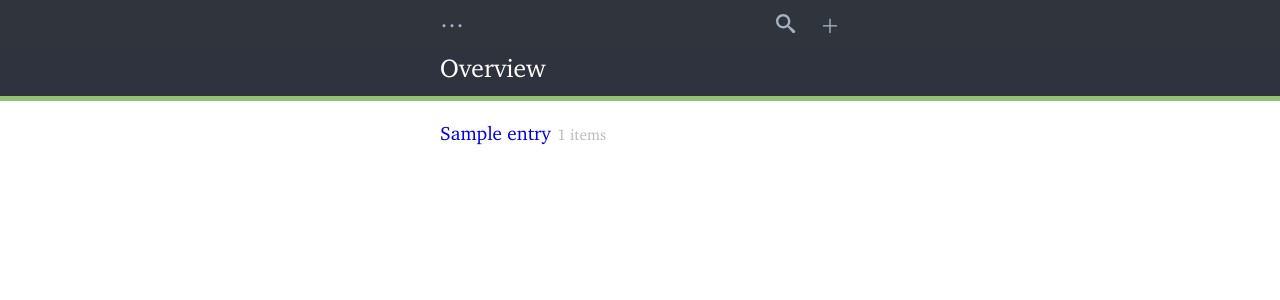
After one commit to bencrowder/liszt, a Django app: template liszt/templates/overview.html in a window 1280 px wide. The commit adds this page. Shown: the top 300 px of the page. Run offline with Django 3.2, Linux system fonts and the light colour scheme; a user stored in the database is signed in; tables that the repository leaves empty hold one stand-in row (values such as "Sample post"); the template is opened without the code that fills it: values that come from a table or form of the project are taken from there, most other values are stand-ins (such as "Sample title", 1, 10 or a date in 2020); some libraries are stand-ins or nearby versions.

Commit message:
Adds overview

```diff
--- a/liszt/static/css/style.css
+++ b/liszt/static/css/style.css
@@ -516,6 +516,45 @@ main#content {
     margin: 0 0 1em 0;
     padding-bottom: 1px; }
 
+/* Overview */
+/* -------------------------------------------------- */
+.wrapper ul.entries {
+  font-size: 1.2em;
+  line-height: 1.3em;
+  list-style: none;
+  margin: 0;
+  padding: 0; }
+  .wrapper ul.entries li a {
+    text-decoration: none; }
+  .wrapper ul.entries li span {
+    color: #bbb;
+    font-size: .8em;
+    line-height: 1.1em;
+    margin-left: 1px; }
+  .wrapper ul.entries li.context:first-child {
+    margin-top: 1em; }
+  .wrapper ul.entries li.indent-1 {
+    margin-left: 20px; }
+  .wrapper ul.entries li.indent-2 {
+    margin-left: 40px; }
+  .wrapper ul.entries li.context {
+    color: #fff;
+    font-size: 1.1em;
+    margin-top: 2em; }
+    .wrapper ul.entries li.context span.selector {
+      color: #aa5a76;
+      margin-right: 1px; }
+    .wrapper ul.entries li.context a {
+      color: #d0356b; }
+  .wrapper ul.entries li.list {
+    color: #fff;
+    margin-top: 5px; }
+    .wrapper ul.entries li.list span.selector {
+      color: #308ab0;
+      margin-right: 1px; }
+    .wrapper ul.entries li.list a {
+      color: #0f97d2; }
+
 /* Dark */
 /* -------------------------------------------------- */
 body.dark {
--- a/liszt/static/scss/style.scss
+++ b/liszt/static/scss/style.scss
@@ -637,4 +637,62 @@ main#content {
 	}
 }
 
+
+/* Overview */
+/* -------------------------------------------------- */
+
+.wrapper ul.entries {
+	font-size: 1.2em;
+	line-height: 1.3em;
+	list-style: none;
+	margin: 0;
+	padding: 0;
+
+	li {
+		a {
+			text-decoration: none;
+		}
+
+		span {
+			color: #bbb;
+			font-size: .8em;
+			line-height: 1.1em;
+			margin-left: 1px;
+		}
+
+		&.context:first-child {
+			margin-top: 1em;
+		}
+
+		&.indent-1 {
+			margin-left: 20px;
+		}
+
+		&.indent-2 {
+			margin-left: 40px;
+		}
+
+		&.context {
+			@include header-color($context-color);
+
+			a {
+				color: $context-color;
+			}
+
+			font-size: 1.1em;
+			margin-top: 2em;
+		}
+
+		&.list {
+			@include header-color($list-color);
+
+			a {
+				color: $list-color;
+			}
+
+			margin-top: 5px;
+		}
+	}
+}
+
 @import "_dark.scss";
--- a/liszt/templates/_base.html
+++ b/liszt/templates/_base.html
@@ -45,6 +45,7 @@
 			<div class="group">
 				<a href="{% url 'home' %}">home</a>
 				<a href="{% url 'starred' %}">&#x2605;</a>
+				<a href="{% url 'overview' %}">overview</a>
 			</div>
 
 			<div class="group">
--- /dev/null
+++ b/liszt/templates/overview.html
@@ -0,0 +1,13 @@
+{% extends '_base.html' %}
+
+{% block pageheader %}
+<span class="tag main">Overview</span>
+{% endblock pageheader %}
+
+{% block content %}
+	<ul class="entries">
+	{% for e in entries %}
+		<li class="{{ e.type }} indent-{{ e.indent }}"><a href="{{ e.url }}">{{ e.label|safe }}</a>{% if e.num_items %} <span>{{ e.num_items }} items{% endif %}</span></li>
+	{% endfor %}
+	</ul>
+{% endblock content %}
--- a/liszt/urls.py
+++ b/liszt/urls.py
@@ -17,6 +17,7 @@ urlpatterns = [
     url(r'^logout/$', auth_views.logout, name='logout'),
     url(r'^tag/(?P<tag>[^\/]+)/$', 'liszt.views.tag', name='tag'),
     url(r'^starred/$', 'liszt.views.starred', name='starred'),
+    url(r'^overview/$', 'liszt.views.overview', name='overview'),
     url(r'^(?P<context_slug>[^\/]+)/(?P<list_slug>[^\/]+)/$', 'liszt.views.list_detail', name='list_detail'),
     url(r'^(?P<context_slug>[^\/]+)/$', 'liszt.views.context_detail', name='context_detail'),
 ]
```
Also changed, not shown: liszt/views.py (+48 -3 lines).
